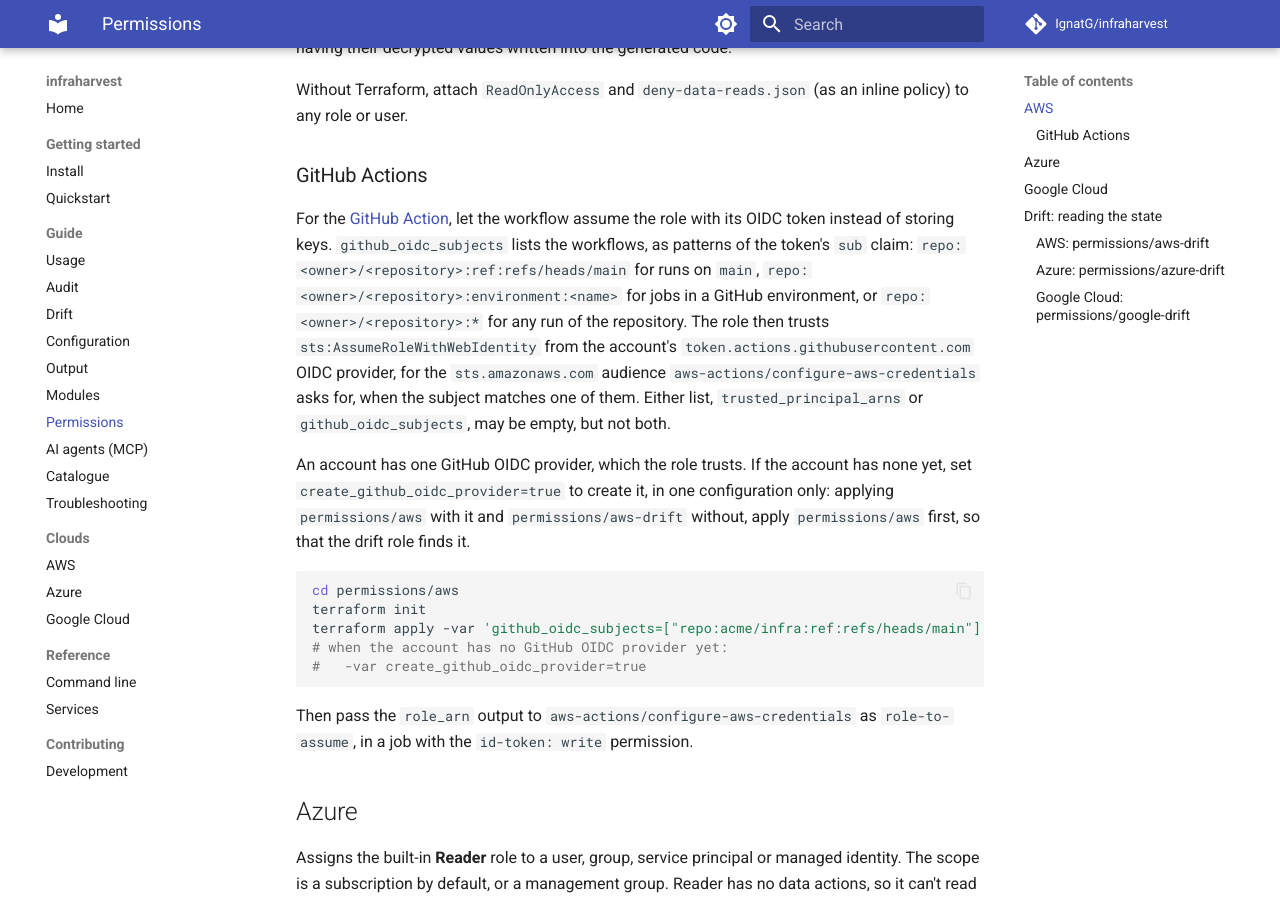
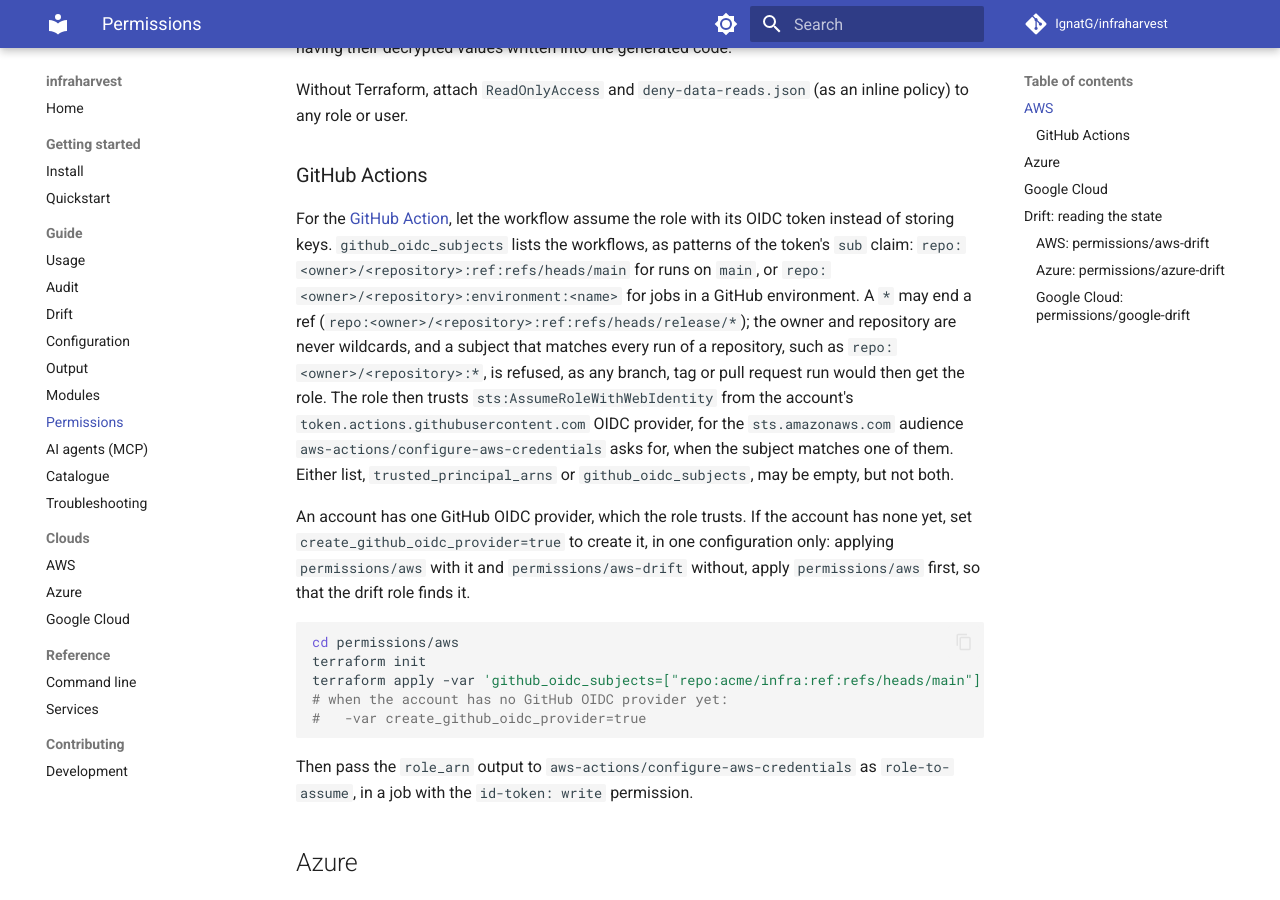
Before and after one commit to IgnatG/infraharvest, an MkDocs documentation site: the page built from docs/permissions.md, in a window 1280 px wide and 900 px high, scrolled down 1014 px. Built offline with MkDocs 1.6.1 and Material for MkDocs 9.7.7, drawn with Linux system fonts in a browser that asks for light colours; comment, search, counter and statistics services are not loaded.

Commit message:
fix(permissions): refuse GitHub OIDC subjects that match every run of a repository, or wildcard the owner or repository

```diff
--- a/docs/permissions.md
+++ b/docs/permissions.md
@@ -28,7 +28,7 @@ Without Terraform, attach `ReadOnlyAccess` and `deny-data-reads.json` (as an inl
 
 ### GitHub Actions
 
-For the [GitHub Action](https://github.com/IgnatG/infraharvest/blob/main/action/README.md), let the workflow assume the role with its OIDC token instead of storing keys. `github_oidc_subjects` lists the workflows, as patterns of the token's `sub` claim: `repo:<owner>/<repository>:ref:refs/heads/main` for runs on `main`, `repo:<owner>/<repository>:environment:<name>` for jobs in a GitHub environment, or `repo:<owner>/<repository>:*` for any run of the repository. The role then trusts `sts:AssumeRoleWithWebIdentity` from the account's `token.actions.githubusercontent.com` OIDC provider, for the `sts.amazonaws.com` audience `aws-actions/configure-aws-credentials` asks for, when the subject matches one of them. Either list, `trusted_principal_arns` or `github_oidc_subjects`, may be empty, but not both.
+For the [GitHub Action](https://github.com/IgnatG/infraharvest/blob/main/action/README.md), let the workflow assume the role with its OIDC token instead of storing keys. `github_oidc_subjects` lists the workflows, as patterns of the token's `sub` claim: `repo:<owner>/<repository>:ref:refs/heads/main` for runs on `main`, or `repo:<owner>/<repository>:environment:<name>` for jobs in a GitHub environment. A `*` may end a ref (`repo:<owner>/<repository>:ref:refs/heads/release/*`); the owner and repository are never wildcards, and a subject that matches every run of a repository, such as `repo:<owner>/<repository>:*`, is refused, as any branch, tag or pull request run would then get the role. The role then trusts `sts:AssumeRoleWithWebIdentity` from the account's `token.actions.githubusercontent.com` OIDC provider, for the `sts.amazonaws.com` audience `aws-actions/configure-aws-credentials` asks for, when the subject matches one of them. Either list, `trusted_principal_arns` or `github_oidc_subjects`, may be empty, but not both.
 
 An account has one GitHub OIDC provider, which the role trusts. If the account has none yet, set `create_github_oidc_provider=true` to create it, in one configuration only: applying `permissions/aws` with it and `permissions/aws-drift` without, apply `permissions/aws` first, so that the drift role finds it.
 
```
Also changed, not shown: 2 other files.
